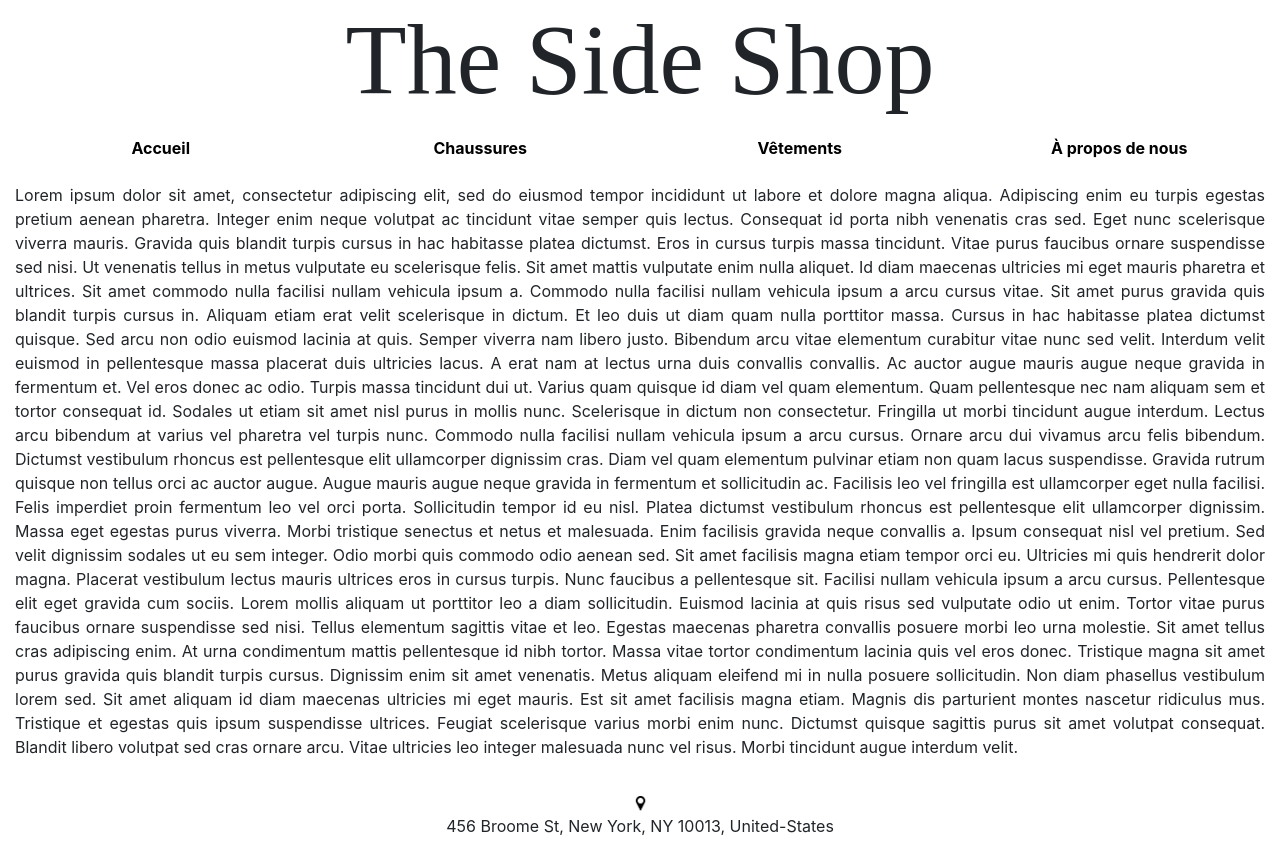
After one commit to niszco/projet_web, a Symfony app: template templates/about_us.html.twig in a window 1280 px wide. The commit adds this page. Run offline with Twig, Linux system fonts and the light colour scheme; the template is opened without the code that fills it, so the values that code supplies are empty; some libraries are stand-ins or nearby versions.

Commit message:
feat: about_us page added

```diff
--- a/public/css/style.css
+++ b/public/css/style.css
@@ -30,6 +30,10 @@ button:hover {
     flex-direction: row;
     align-items: center;
     justify-content: space-around;
+}
+
+#about-us-text {
+    padding: 15px;
 }
 
 .shoe-container {
--- /dev/null
+++ b/templates/about_us.html.twig
@@ -0,0 +1,33 @@
+{% extends 'base.html.twig' %}
+
+{% block header %}
+
+{% endblock %}
+
+{% block body %}
+    <body >
+    <header id="main-header-content">
+        <h1 class="text-center ">The Side Shop</h1>
+        <div id="routes" class="row text-center navbar navbar-inverse">
+            <a href="{{ path('home') }}" class="col-md-3">Accueil</a>
+            <a href="{{ path('app_shoes_index') }}" class="col-md-3">Chaussures</a>
+            <a href="{{ path('app_clothes_index') }}" class="col-md-3">Vêtements</a>
+            <a href="{{ path('about_us') }}" class="col-md-3">À propos de nous</a>
+        </div>
+    </header>
+    <div class="text-justify">
+        <p id="about-us-text">Lorem ipsum dolor sit amet, consectetur adipiscing elit, sed do eiusmod tempor incididunt ut labore et dolore magna aliqua. Adipiscing enim eu turpis egestas pretium aenean pharetra. Integer enim neque volutpat ac tincidunt vitae semper quis lectus. Consequat id porta nibh venenatis cras sed. Eget nunc scelerisque viverra mauris. Gravida quis blandit turpis cursus in hac habitasse platea dictumst. Eros in cursus turpis massa tincidunt. Vitae purus faucibus ornare suspendisse sed nisi. Ut venenatis tellus in metus vulputate eu scelerisque felis. Sit amet mattis vulputate enim nulla aliquet. Id diam maecenas ultricies mi eget mauris pharetra et ultrices. Sit amet commodo nulla facilisi nullam vehicula ipsum a. Commodo nulla facilisi nullam vehicula ipsum a arcu cursus vitae. Sit amet purus gravida quis blandit turpis cursus in. Aliquam etiam erat velit scelerisque in dictum. Et leo duis ut diam quam nulla porttitor massa. Cursus in hac habitasse platea dictumst quisque.
+
+            Sed arcu non odio euismod lacinia at quis. Semper viverra nam libero justo. Bibendum arcu vitae elementum curabitur vitae nunc sed velit. Interdum velit euismod in pellentesque massa placerat duis ultricies lacus. A erat nam at lectus urna duis convallis convallis. Ac auctor augue mauris augue neque gravida in fermentum et. Vel eros donec ac odio. Turpis massa tincidunt dui ut. Varius quam quisque id diam vel quam elementum. Quam pellentesque nec nam aliquam sem et tortor consequat id. Sodales ut etiam sit amet nisl purus in mollis nunc.
+
+            Scelerisque in dictum non consectetur. Fringilla ut morbi tincidunt augue interdum. Lectus arcu bibendum at varius vel pharetra vel turpis nunc. Commodo nulla facilisi nullam vehicula ipsum a arcu cursus. Ornare arcu dui vivamus arcu felis bibendum. Dictumst vestibulum rhoncus est pellentesque elit ullamcorper dignissim cras. Diam vel quam elementum pulvinar etiam non quam lacus suspendisse. Gravida rutrum quisque non tellus orci ac auctor augue. Augue mauris augue neque gravida in fermentum et sollicitudin ac. Facilisis leo vel fringilla est ullamcorper eget nulla facilisi. Felis imperdiet proin fermentum leo vel orci porta. Sollicitudin tempor id eu nisl.
+
+            Platea dictumst vestibulum rhoncus est pellentesque elit ullamcorper dignissim. Massa eget egestas purus viverra. Morbi tristique senectus et netus et malesuada. Enim facilisis gravida neque convallis a. Ipsum consequat nisl vel pretium. Sed velit dignissim sodales ut eu sem integer. Odio morbi quis commodo odio aenean sed. Sit amet facilisis magna etiam tempor orci eu. Ultricies mi quis hendrerit dolor magna. Placerat vestibulum lectus mauris ultrices eros in cursus turpis. Nunc faucibus a pellentesque sit. Facilisi nullam vehicula ipsum a arcu cursus. Pellentesque elit eget gravida cum sociis. Lorem mollis aliquam ut porttitor leo a diam sollicitudin.
+
+            Euismod lacinia at quis risus sed vulputate odio ut enim. Tortor vitae purus faucibus ornare suspendisse sed nisi. Tellus elementum sagittis vitae et leo. Egestas maecenas pharetra convallis posuere morbi leo urna molestie. Sit amet tellus cras adipiscing enim. At urna condimentum mattis pellentesque id nibh tortor. Massa vitae tortor condimentum lacinia quis vel eros donec. Tristique magna sit amet purus gravida quis blandit turpis cursus. Dignissim enim sit amet venenatis. Metus aliquam eleifend mi in nulla posuere sollicitudin. Non diam phasellus vestibulum lorem sed. Sit amet aliquam id diam maecenas ultricies mi eget mauris. Est sit amet facilisis magna etiam. Magnis dis parturient montes nascetur ridiculus mus. Tristique et egestas quis ipsum suspendisse ultrices. Feugiat scelerisque varius morbi enim nunc. Dictumst quisque sagittis purus sit amet volutpat consequat. Blandit libero volutpat sed cras ornare arcu. Vitae ultricies leo integer malesuada nunc vel risus. Morbi tincidunt augue interdum velit.</p>
+    </div>
+    </body>
+    <footer id="main-footer-content" class="text-center">
+        <span><img src="{{ asset('assets/address-logo.png') }}" alt="Logo adresse" width="15px" height="15px"><p>456 Broome St, New York, NY 10013, United-States</p></span>
+    </footer>
+{% endblock %}
--- a/templates/home.html.twig
+++ b/templates/home.html.twig
@@ -12,7 +12,7 @@
             <a href="{{ path('home') }}" class="col-md-3">Accueil</a>
             <a href="{{ path('app_shoes_index') }}" class="col-md-3">Chaussures</a>
             <a href="{{ path('app_clothes_index') }}" class="col-md-3">Vêtements</a>
-            <a href="" class="col-md-3">À propos de nous</a>
+            <a href="{{ path('about_us') }}" class="col-md-3">À propos de nous</a>
         </div>
     </header>
     <div id="scroll-container">
@@ -24,7 +24,7 @@
         <img id="storefront" class="figure-img mx-auto d-block" src="{{ asset('assets/clothes-shop-storefront.png') }}" alt="Façade de notre magasin en photo">
     </div>
     </body>
-    <footer id="main-footer-content">
-
+    <footer id="main-footer-content" class="text-center">
+        <span><img src="{{ asset('assets/address-logo.png') }}" alt="Logo adresse" width="15px" height="15px"><p>456 Broome St, New York, NY 10013, United-States</p></span>
     </footer>
 {% endblock %}
```
Also changed, not shown: src/Controller/AboutUsController.php (added, +16 -0 lines), public/assets/address-logo.png (added).
